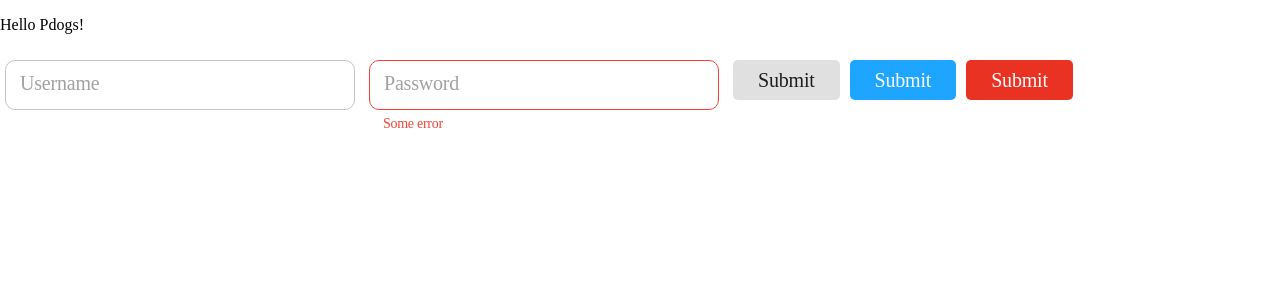
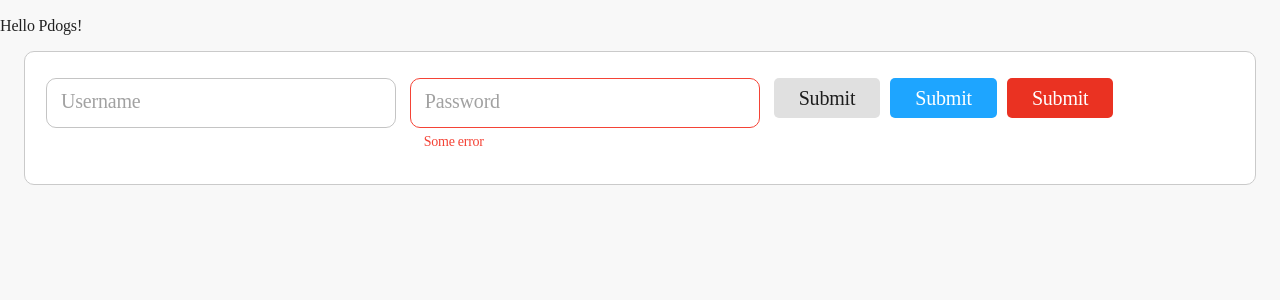
Before and after one commit to yyl14/pd6-fe, a React (Create React App) app: page /login in a window 1280 px wide. Shown: the top 300 px of the page. Built offline with nearby package versions, Linux system fonts and the light colour scheme; a web font is replaced by a local one.

Commit message:
Theme: card, paper, background color

```diff
--- a/src/App.js
+++ b/src/App.js
@@ -1,6 +1,7 @@
 import React, { Component } from 'react';
 import { Provider } from 'react-redux';
 import { ThemeProvider, withStyles } from '@material-ui/core/styles';
+import { CssBaseline } from '@material-ui/core';
 
 import { BrowserRouter as Router, Switch, Route } from 'react-router-dom';
 
@@ -46,9 +47,9 @@ class App extends Component {
 
   render() {
     return (
-      <ThemeProvider theme={theme}>
-        <Provider store={store}>
-          <GlobalCss />
+      <Provider store={store}>
+        <ThemeProvider theme={theme}>
+          <CssBaseline />
           <Router>
             <Switch>
               <Route path="/login" component={Login} />
@@ -57,8 +58,8 @@ class App extends Component {
               <Route component={NoMatch} />
             </Switch>
           </Router>
-        </Provider>
-      </ThemeProvider>
+        </ThemeProvider>
+      </Provider>
     );
   }
 }
--- a/src/containers/auth/LoginForm.js
+++ b/src/containers/auth/LoginForm.js
@@ -1,7 +1,9 @@
 import { useState } from 'react';
 import React, { useSelector, useDispatch } from 'react-redux';
 import { bindActionCreators } from 'redux';
-import { Button, TextField } from '@material-ui/core';
+import {
+  Button, TextField, Card, CardContent,
+} from '@material-ui/core';
 import { borders, borderRadius } from '@material-ui/system';
 
 import { authActions } from '../../actions/index';
@@ -18,7 +20,8 @@ export default function LoginForm() {
   };
 
   return (
-    <div className="login-form">
+    <Card className="login-form" variant="outlined">
+      <CardContent>
         {' '}
         <TextField placeholder="Username" value={username} onChange={(e) => setUserName(e.target.value)} />
         {' '}
@@ -37,6 +40,7 @@ export default function LoginForm() {
         <Button color="secondary" onClick={onsubmit}>
           Submit
         </Button>
-    </div>
+      </CardContent>
+    </Card>
   );
 }
--- a/src/containers/auth/login.js
+++ b/src/containers/auth/login.js
@@ -2,6 +2,7 @@ import React, { Component } from 'react';
 import { connect } from 'react-redux';
 import { withRouter } from 'react-router-dom';
 import PropTypes from 'prop-types';
+import { Container } from '@material-ui/core';
 import agent from '../../actions/agent';
 import { userSignIn } from '../../actions/auth';
 import LoginForm from './LoginForm';
@@ -39,9 +40,11 @@ class Login extends Component {
 
   render() {
     return (
-      <div className="login-page">
+      <div className="page login-page">
         <p>Hello Pdogs!</p>
-        <LoginForm />
+        <Container>
+          <LoginForm />
+        </Container>
       </div>
     );
   }
--- a/src/theme.js
+++ b/src/theme.js
@@ -3,6 +3,7 @@ import { createTheme } from '@material-ui/core/styles';
 const palette = {
   // default: grey
   mono: {
+    veryLight: '#F8F8F8',
     light: '#EAEAEA',
     main: '#CACACA',
     dark: '#AAAAAA',
@@ -20,6 +21,12 @@ const palette = {
     main: '#EA3222',
     dark: '#D41D0D',
     contrastText: 'white',
+  },
+
+  background: {
+    default: '#F8F8F8', // mono - very light
+    paper: 'white',
+    card: 'white',
   },
 };
 
@@ -144,6 +151,28 @@ const overrides = {
       marginTop: '5px',
     },
   },
+
+  MuiPaper: {
+    outlined: {
+      border: '1px solid #CACACA',
+    },
+    rounded: {
+      borderRadius: '10px',
+    },
+  },
+
+  MuiCard: {
+    elevation: {
+      boxShadow: '0px 4px 12px rgba(0, 0, 0, 0.25)',
+    },
+    outlined: {
+      boxShadow: 'none',
+      // border: '1px solid #CACACA',
+    },
+    rounded: {
+      borderRadius: '10px',
+    },
+  },
 };
 
 const props = {
```
Lines whose indentation alone changed are shown as unchanged.
